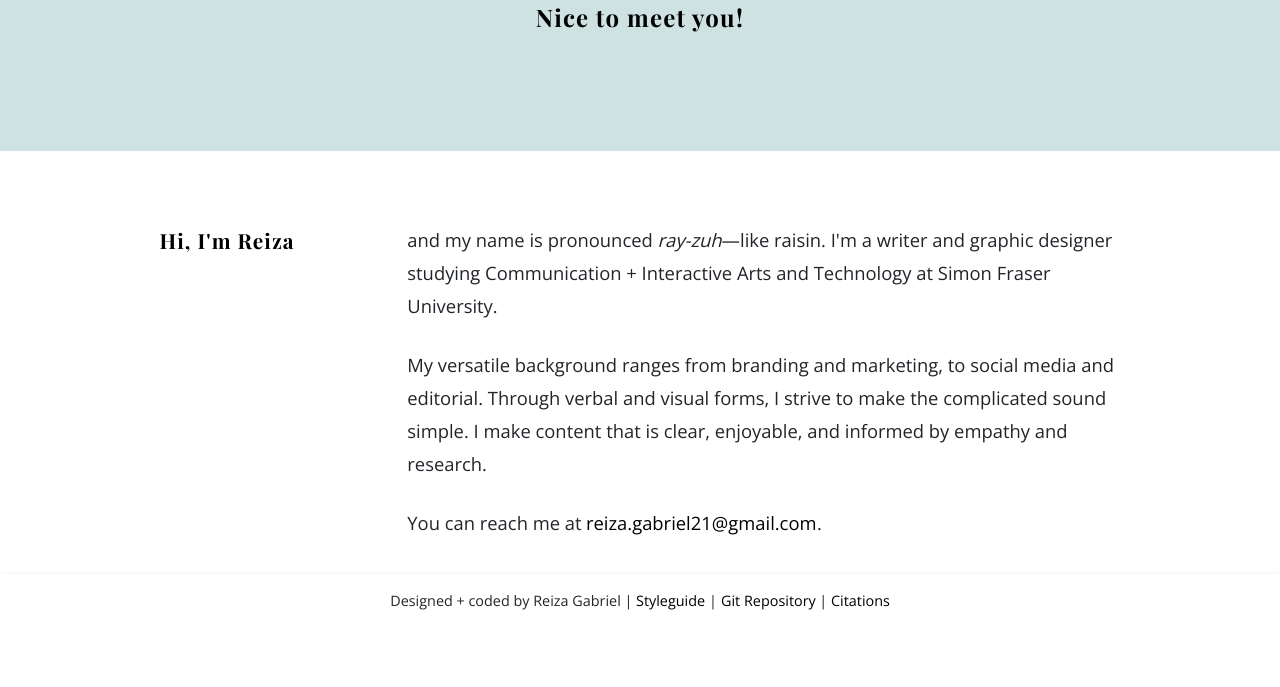
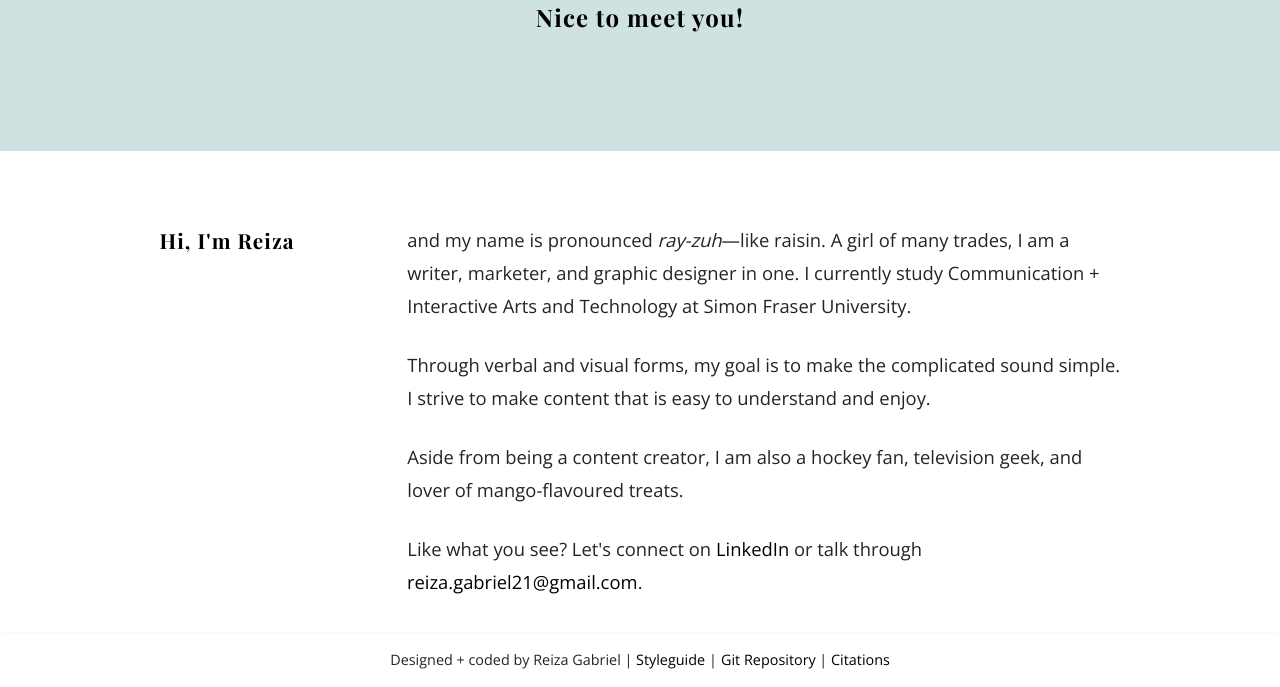
Before and after one commit to reizagabriel/P03, a plain HTML site: page about.html in a window 1280 px wide. Shown: the part 303-990 px from the top of the page. Before the commit the page ends 931 px from the top, so only its background shows below. Drawn offline with nearby package versions, Linux system fonts and the light colour scheme; a web font is replaced by a local one.

Commit message:
Updated about description

```diff
--- a/about.html
+++ b/about.html
@@ -44,9 +44,10 @@
           </div>
 
           <div class="col-md-9">
-            <p>and my name is pronounced <em>ray-zuh</em>—like raisin. I'm a writer and graphic designer studying Communication + Interactive Arts and Technology at Simon Fraser University.</p>
-            <p>My versatile background ranges from branding and marketing, to social media and editorial. Through verbal and visual forms, I strive to make the complicated sound simple. I make content that is clear, enjoyable, and informed by empathy and research.</p>
-            <p>You can reach me at <a href="mailto:reiza.gabriel21@gmail.com" class="hover-highlight">reiza.gabriel21@gmail.com</a>.</p>
+            <p>and my name is pronounced <em>ray-zuh</em>—like raisin. A girl of many trades, I am a writer, marketer, and graphic designer in one. I currently study Communication + Interactive Arts and Technology at Simon Fraser University.</p>
+            <p>Through verbal and visual forms, my goal is to make the complicated sound simple. I strive to make content that is easy to understand and enjoy.</p>
+            <p>Aside from being a content creator, I am also a hockey fan, television geek, and lover of mango-flavoured treats.</p>
+            <p>Like what you see? Let's connect on <a href="https://www.linkedin.com/in/rgabriel21/" class="hover-highlight">LinkedIn</a> or talk through <a href="mailto:reiza.gabriel21@gmail.com" class="hover-highlight">reiza.gabriel21@gmail.com</a>.</p>
           </div>
         </div>
 
```
